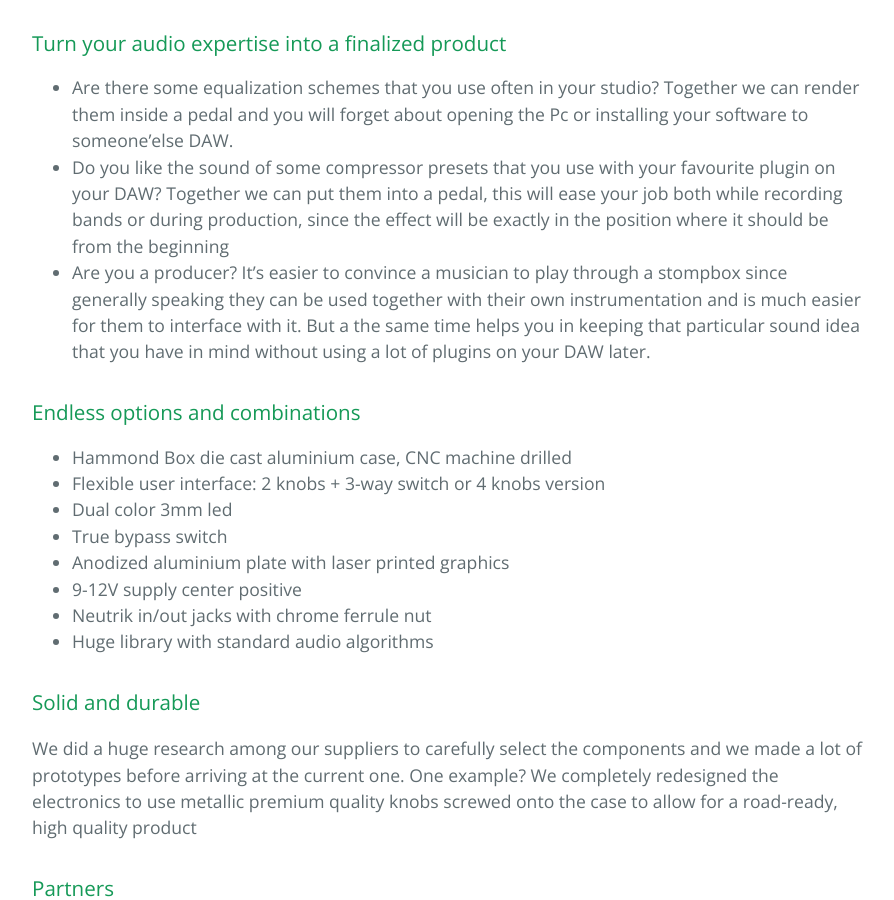
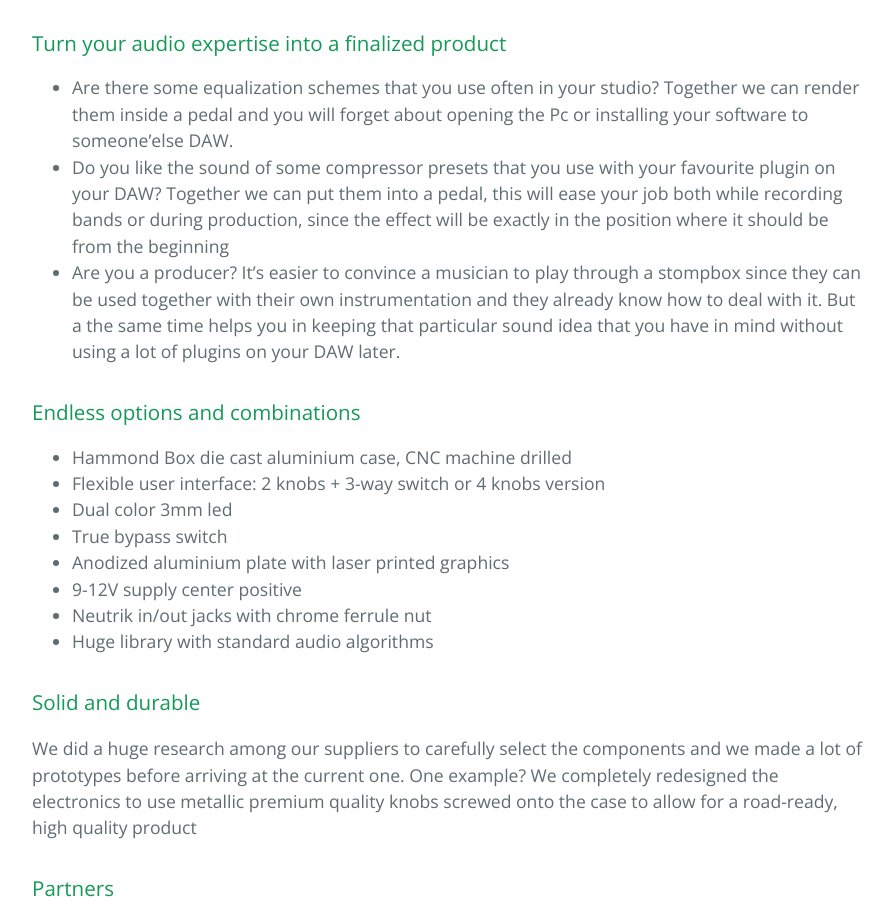
Before and after one commit to AidaDSP/AidaDSP.github.io, a Jekyll site: the page built from aida_dsp_stompbox.md, in a window 1280 px wide and 900 px high, scrolled down 1083 px. Shown: the whole window, without its empty margins (192-1086 px from the left). Built offline with Jekyll 4.4.1, drawn with Linux system fonts in a browser that asks for light colours.

Commit message:
Adjusted content

```diff
--- a/aida_dsp_stompbox.md
+++ b/aida_dsp_stompbox.md
@@ -32,8 +32,8 @@ and more!
 them inside a pedal and you will forget about opening the Pc or installing your software to someone'else DAW.
 - Do you like the sound of some compressor presets that you use with your favourite plugin on your DAW? Together we can put them
 into a pedal, this will ease your job both while recording bands or during production, since the effect will be exactly in the position where it should be from the beginning
-- Are you a producer? It's easier to convince a musician to play through a stompbox since generally speaking they can be used
-together with their own instrumentation and is much easier for them to interface with it. But a the same time helps you in keeping that particular sound idea
+- Are you a producer? It's easier to convince a musician to play through a stompbox since they can be used
+together with their own instrumentation and they already know how to deal with it. But a the same time helps you in keeping that particular sound idea
 that you have in mind without using a lot of plugins on your DAW later.
 
 ### Endless options and combinations
```
